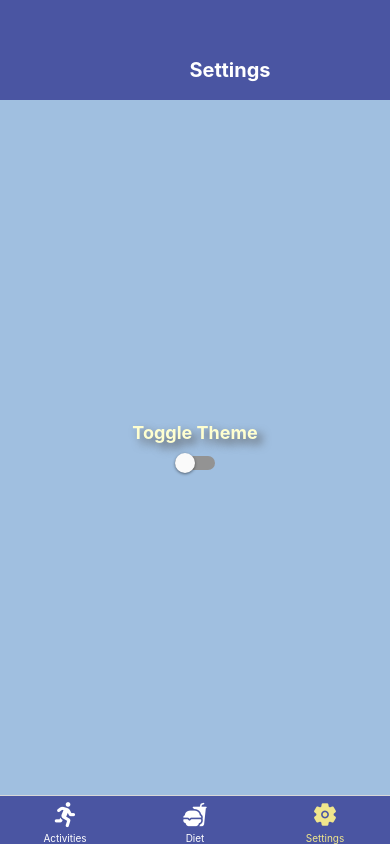
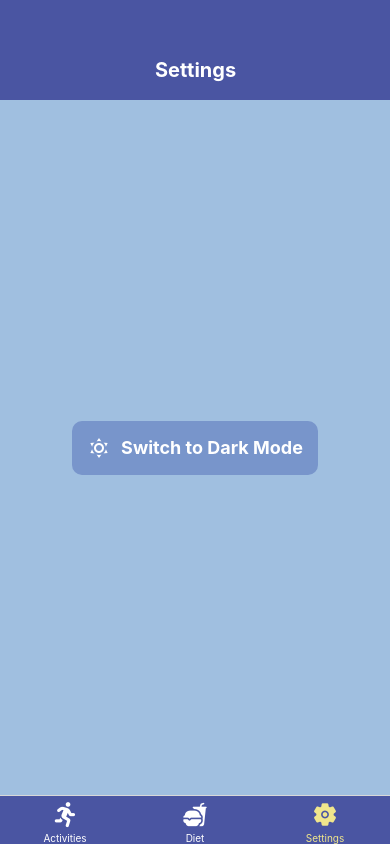
Before and after one commit to doudou2077/Assignment-2, a React Native app: screen /Settings in a window 390 px wide. Built offline with nearby package versions, Linux system fonts and the light colour scheme; no server answers; the database is empty.

Commit message:
change the switch to pressable

```diff
--- a/screens/SettingsScreen.js
+++ b/screens/SettingsScreen.js
@@ -1,42 +1,60 @@
 import React from 'react';
-import { View, Text, Switch, StyleSheet } from 'react-native';
+import { View, Text, StyleSheet, Pressable } from 'react-native';
 import { useTheme } from '../context/ThemeContext';
-import { sharedStyles } from '../helperFile/sharedStyles';
+import { sharedStyles, colors } from '../helperFile/sharedStyles';
+import { MaterialCommunityIcons } from '@expo/vector-icons';
 
-// SettingsScreen component for managing application settings
 export default function SettingsScreen() {
-    const { isDarkMode, toggleTheme, theme } = useTheme(); // Accessing theme context values
+    const { isDarkMode, toggleTheme, theme } = useTheme();
 
     return (
         <View style={[sharedStyles.container, { backgroundColor: theme.backgroundColor }]}>
             <View style={sharedStyles.headerContainer}>
-                <View style={sharedStyles.headerTextContainer}>
+                <View style={styles.headerTextContainer}>
                     <Text style={sharedStyles.headerText}>Settings</Text>
                 </View>
             </View>
             <View style={styles.content}>
-                <Text style={styles.text}>Toggle Theme</Text>
-                <Switch
-                    value={isDarkMode} // Current value of the switch based on dark mode state
-                    onValueChange={toggleTheme} // Function to toggle the theme on switch change
-                />
+                <Pressable
+                    style={({ pressed }) => [
+                        styles.themeToggle,
+                        { backgroundColor: pressed ? colors.primary : colors.secondary }
+                    ]}
+                    onPress={toggleTheme}
+                >
+                    <MaterialCommunityIcons
+                        name={isDarkMode ? 'weather-night' : 'weather-sunny'}
+                        size={24}
+                        color={colors.white}
+                    />
+                    <Text style={styles.toggleText}>
+                        {isDarkMode ? 'Switch to Light Mode' : 'Switch to Dark Mode'}
+                    </Text>
+                </Pressable>
             </View>
         </View>
     );
 }
 
 const styles = StyleSheet.create({
+    headerTextContainer: {
+        paddingLeft: 70,
+    },
     content: {
         flex: 1,
         alignItems: 'center',
-        justifyContent: 'center', textShadowColor: '#585858',
-        textShadowOffset: { width: 5, height: 5 },
-        textShadowRadius: 10,
+        justifyContent: 'center',
     },
-    text: {
+    themeToggle: {
+        flexDirection: 'row',
+        alignItems: 'center',
+        padding: 15,
+        borderRadius: 10,
+    },
+    toggleText: {
+        marginLeft: 10,
         fontSize: 18,
-        marginBottom: 10,
-        color: '#FFFFD0',
+        color: colors.white,
         fontWeight: 'bold',
     },
 });
```
